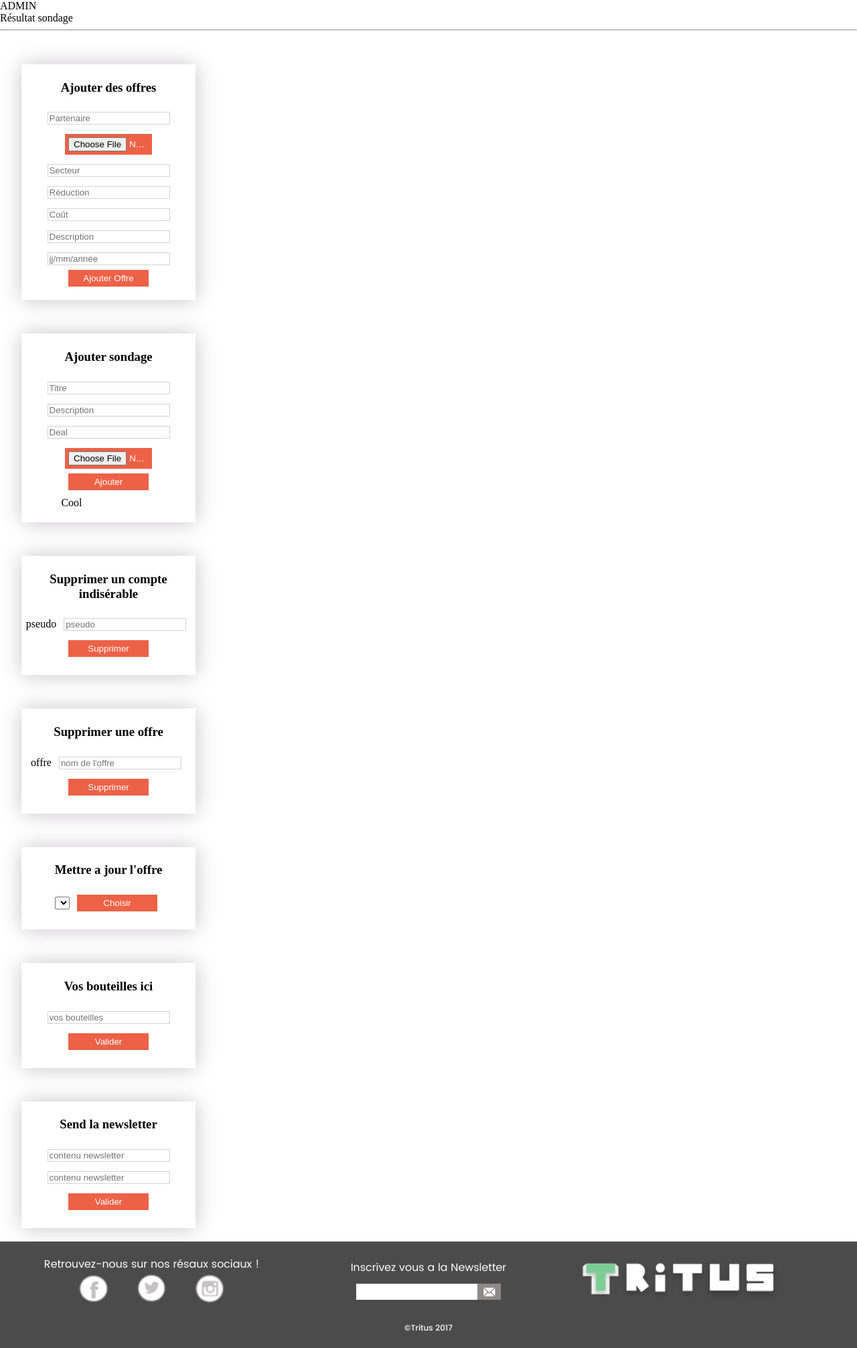
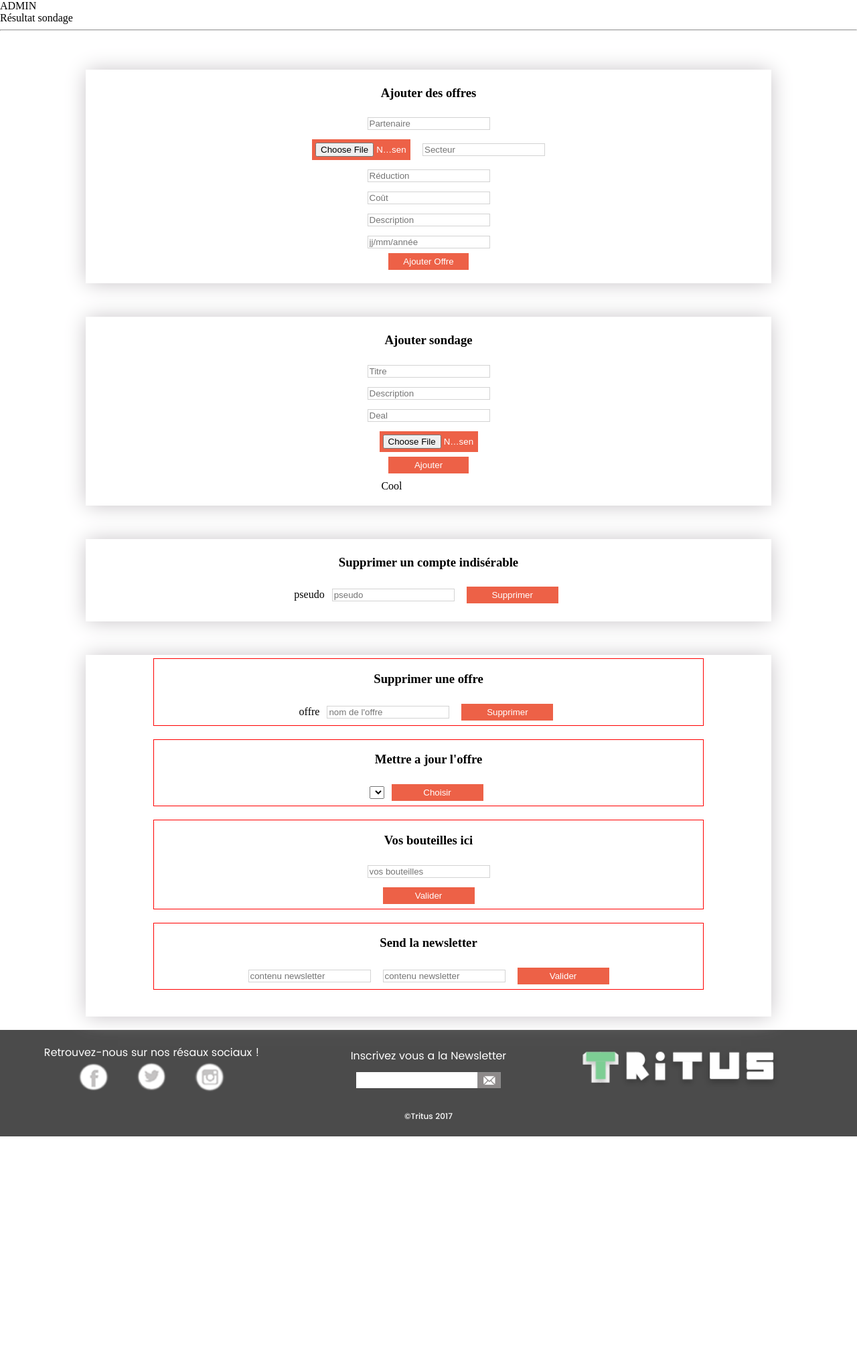
Before and after one commit to HakanAkca/project_transversal, a PHP site: template views/admin.html.twig in a window 1280 px wide. Shown: the whole page at 67% size. After the commit the page ends 1697 px from the top, so only its background shows below. Run offline with PHP 8.4, Linux system fonts and the light colour scheme; the template is opened without the code that fills it, so the values that code supplies are empty; some libraries are stand-ins or nearby versions.

Commit message:
some change admin

```diff
--- a/assets/style/style.css
+++ b/assets/style/style.css
@@ -1600,11 +1600,14 @@
   }
 
   .admin_page {
-    width: 260px;
-    margin-left: 32px;
+    display: flex;
+    flex-direction: column;
+    justify-content: flex-start;
     margin-bottom: 20px;
+    align-items: center;
   }
   .admin_page .block-content {
+    width: 80%;
     text-align: center;
     margin-top: 50px;
     padding-top: 5px;
@@ -1632,7 +1635,7 @@
     border: none;
     color: white;
     padding: 5px;
-    width: 120px;
+    width: 137px;
   }
   .admin_page .button-input2 {
     background-color: grey;
@@ -1644,6 +1647,17 @@
   .admin_page input {
     margin: 7px;
     border: 1px solid lightgrey;
+  }
+  .admin_page .container_basic_action {
+    display: flex;
+    flex-direction: column;
+    justify-content: space-around;
+    align-items: center;
+  }
+  .admin_page .container_basic_action .inside-block-content {
+    width: 80%;
+    margin-bottom: 20px;
+    border: 1px solid red;
   }
 
   footer {
--- a/assets/style/style.scss
+++ b/assets/style/style.scss
@@ -1281,10 +1281,11 @@ $grey: grey;
     }
 
 .admin_page {
-    width: 260px;
-    margin-left: 32px;
+    @include flex_trinity(column, flex-start);
     margin-bottom: 20px;
+    align-items: center;
     .block-content {
+        width: 80%;
       text-align: center;
       margin-top: 50px;
       padding-top: 5px;
@@ -1312,7 +1313,7 @@ $grey: grey;
       border: none;
       color: white;
       padding: 5px;
-      width: 120px;
+      width: 137px;
     }
     .button-input2 {
       background-color: grey;
@@ -1324,6 +1325,15 @@ $grey: grey;
     input {
       margin: 7px;
       border: 1px solid lightgrey;
+    }
+    .container_basic_action{
+        @include flex_trinity(column, space-around);
+        align-items: center;
+        .inside-block-content{
+            width: 80%;
+            margin-bottom: 20px;
+            border: 1px solid red;
+        }
     }
   }
 
--- a/views/admin.html.twig
+++ b/views/admin.html.twig
@@ -60,8 +60,8 @@
             {% endif %}
 
         </div>
-        <div>
-            <div class="block-content">
+        <div class="block-content">
+            <div class="inside-block-content">
                 <h3>Supprimer un compte indisérable</h3>
                 <div id="errorBlockRemoveAccount"></div>
                 <form method="post" id="removeAccountForm" action="?action=admin">
@@ -71,8 +71,8 @@
                 </form>
             </div>
         </div>
-        <div>
-            <div class="block-content">
+        <div class="block-content container_basic_action">
+            <div class="inside-block-content">
                 <h3>Supprimer une offre</h3>
                 <form method="post" action="?action=admin">
                     offre
@@ -80,7 +80,7 @@
                     <input class="button-input" type="submit" name="deletteOffers" value="Supprimer">
                 </form>
             </div>
-            <div class="block-content">
+            <div class="inside-block-content">
                 <h3>Mettre a jour l'offre</h3>
                 <form method="post" action="?action=admin">
                     <select name="listOffer">
@@ -105,14 +105,14 @@
                     </form>
                 {% endif %}
             </div>
-            <div class="block-content">
+            <div class="inside-block-content">
                 <h3>Vos bouteilles ici</h3>
                 <form action="?action=admin" method="post">
                     <input type="text" name="bottlesNumber" placeholder="vos bouteilles"><br>
                     <input class="button-input" type="submit" name="submitBottles" value="Valider">
                 </form>
             </div>
-            <div class="block-content">
+            <div class="inside-block-content">
                 <h3>Send la newsletter</h3>
                 <form action="?action=admin" method="post">
                     <input type="text" name="titreNewsletter" placeholder="contenu newsletter">
```
Also changed, not shown: 1 other file.
